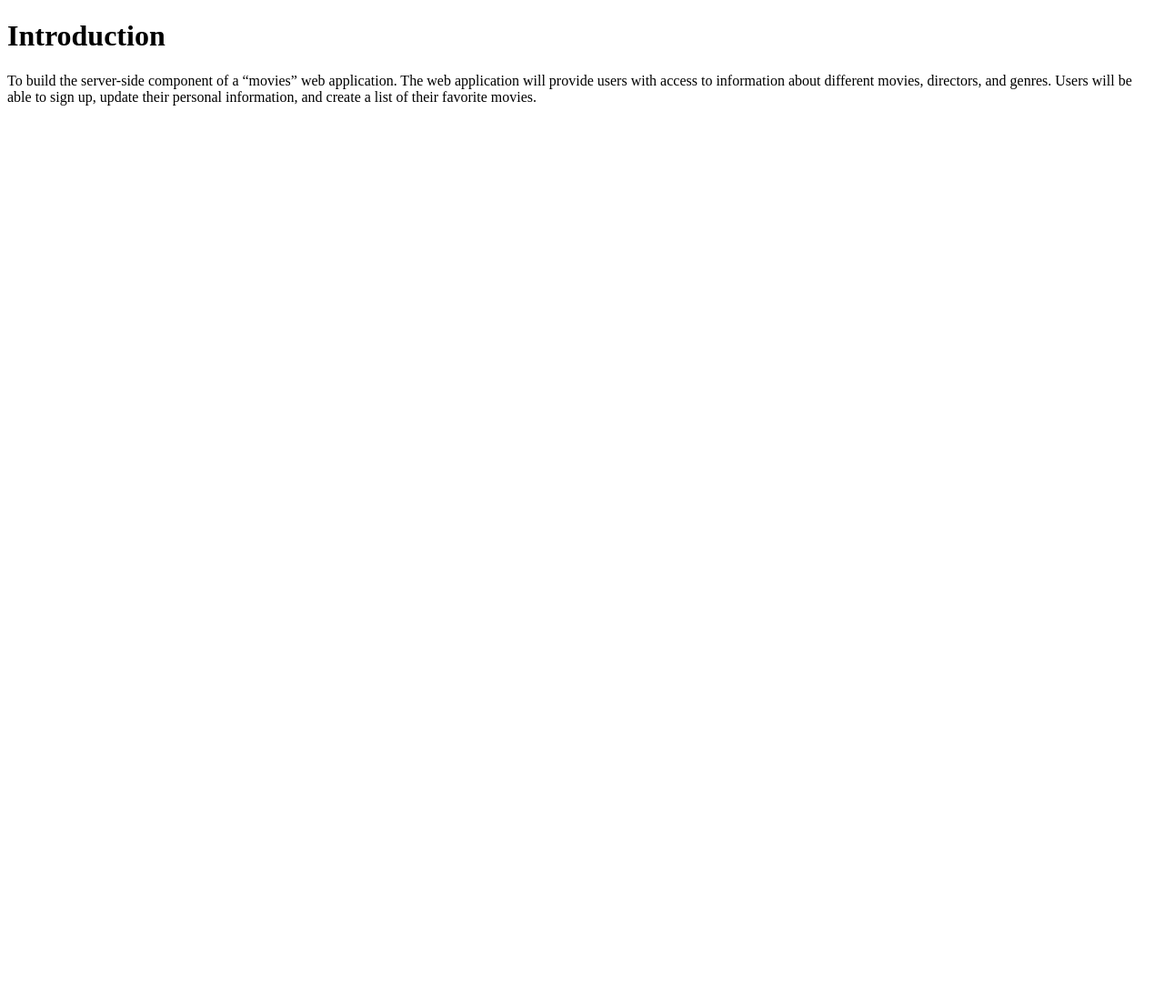
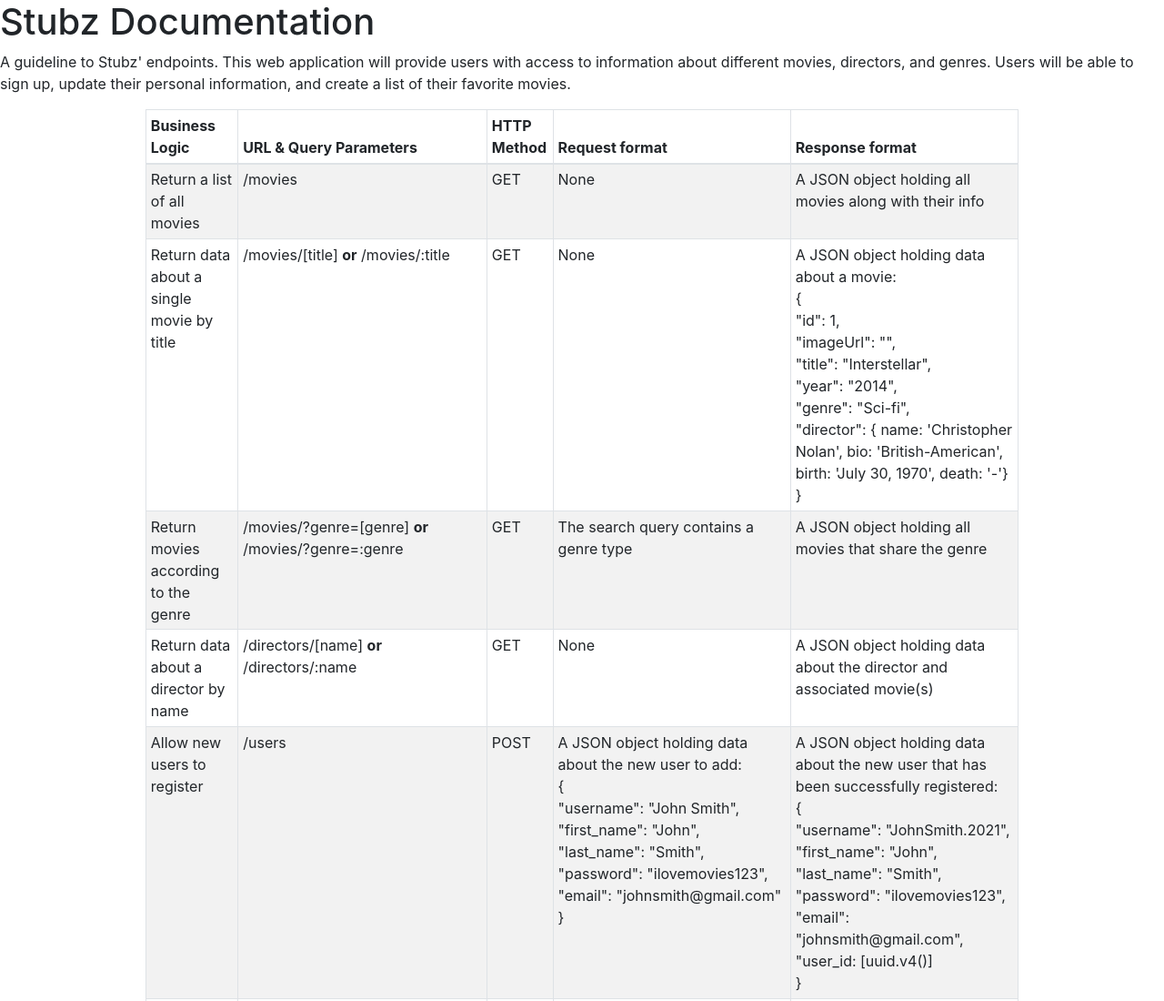
Before and after one commit to serinhanw/movie_api, a website: page public/documentation.html in a window 1280 px wide. Shown: the top 1100 px of the page at 91% size. Before the commit the page ends 800 px from the top, so only its background shows below. Drawn offline with nearby package versions, Linux system fonts and the light colour scheme; a web font is replaced by a local one.

Commit message:
endpoints explained

```diff
--- a/public/documentation.html
+++ b/public/documentation.html
@@ -4,30 +4,156 @@
   <head>
     <meta charset="utf-8">
     <meta name="viewport" content="width=device-width, initial-scale=1">
-    <title>Movies Rolodex</title>
+    <title>Stubz</title>
     <link rel="shortcut icon" href="">
-    <link href="https://fonts.googleapis.com/css2?family=Rampart+One&family=Titan+One&family=Poppins:ital,wght@0,400;0,500;0,600;1,400;1,500;1,600&family=Roboto:ital,wght@0,300;0,400;0,500;1,400;1,500&display=swap" rel="stylesheet">
-    <link rel="stylesheet" type="text/css" href="css/styles.css">
-    <link href="" rel="scriptsheet" type="text/js" />
-    <link href="" rel="stylesheet" type="text/css" />
+    <link rel="stylesheet" href="https://stackpath.bootstrapcdn.com/bootstrap/4.3.1/css/bootstrap.min.css" integrity="sha384-ggOyR0iXCbMQv3Xipma34MD+dH/1fQ784/j6cY/iJTQUOhcWr7x9JvoRxT2MZw1T" crossorigin="anonymous">
   </head>
 
   <body>
-    <h1>Introduction</h1>
-    <p>To build the server-side component of a “movies” web application. The web
-        application will provide users with access to information about different
-        movies, directors, and genres. Users will be able to sign up, update their
-        personal information, and create a list of their favorite movies.
+    <h1>Stubz Documentation</h1>
+    <p>A guideline to Stubz' endpoints. This web application will provide users with access to information about different
+        movies, directors, and genres. Users will be able to sign up, update their personal information, and create a list of their favorite movies.
     </p>
 
 
+  <table class="table table-striped table-bordered table-hover table-sm w-75 m-auto mb-5">
 
+    <thead>
+      <tr>
+        <th scope="col">Business Logic</th>
+        <th scope="col">URL & Query Parameters</th>
+        <th scope="col">HTTP Method</th>
+        <th scope="col">Request format</th>
+        <th scope="col">Response format</th>
+      </tr>
+    </thead>
 
+    <tbody>
+      <tr>
+        <td>Return a list of all movies</td>
+        <td>/movies</td>
+        <td>GET</td>
+        <td>None</td>
+        <td>A JSON object holding all movies along with their info</td>
+      </tr>
 
+      <tr>
+        <td>Return data about a single movie by title</td>
+        <td>/movies/[title] <b>or</b> /movies/:title</td>
+        <td>GET</td>
+        <td>None</td>
+        <td>A JSON object holding data about a movie:
+          <br> {
+          <br> "id": 1,
+          <br> "imageUrl": "",
+          <br> "title": "Interstellar",
+          <br> "year": "2014",
+          <br> "genre": "Sci-fi",
+          <br> "director": {
+            name: 'Christopher Nolan',
+            bio: 'British-American',
+            birth: 'July 30, 1970',
+            death: '-'}
+          <br> }
+        </td>
+      </tr>
 
+      <tr>
+        <td>Return movies according to the genre</td>
+        <td>/movies/?genre=[genre] <b>or</b> /movies/?genre=:genre</td>
+        <td>GET</td>
+        <td>The search query contains a genre type</td>
+        <td>A JSON object holding all movies that share the genre</td>
+      </tr>
 
+      <tr>
+        <td>Return data about a director by name</td>
+        <td>/directors/[name] <b>or</b> /directors/:name</td>
+        <td>GET</td>
+        <td>None</td>
+        <td>A JSON object holding data about the director and associated movie(s)</td>
+      </tr>
 
+      <tr>
+        <td>Allow new users to register</td>
+        <td>/users</td>
+        <td>POST</td>
+        <td>A JSON object holding data about the new user to add:
+          <br> {
+          <br> "username": "John Smith",
+          <br> "first_name": "John",
+          <br> "last_name": "Smith",
+          <br> "password": "ilovemovies123",
+          <br> "email": "johnsmith@gmail.com"
+          <br> }
+        </td>
+        <td>A JSON object holding data about the new user that has been successfully registered:
+          <br> {
+          <br> "username": "JohnSmith.2021",
+          <br> "first_name": "John",
+          <br> "last_name": "Smith",
+          <br> "password": "ilovemovies123",
+          <br> "email": "johnsmith@gmail.com",
+          <br> "user_id: [uuid.v4()]
+          <br> }
+        </td>
+      </tr>
 
+      <tr>
+        <td>Allow users to view their profile</td>
+        <td>/users/[username] <b>or</b> /users/:username</td>
+        <td>GET</td>
+        <td>None</td>
+        <td>A JSON object holding all data about a specific user:
+          <br> {
+          <br> "user_id": [uuid.v4()],
+          <br> "username": "careerfoundry",
+          <br> "first_name": "Career",
+          <br> "last_name": "Foundry",
+          <br> "password": "moviesapp",
+          <br> "email": "careerfoundry@gmail.com",
+          <br> "favorites": ["Fury"]
+          <br> }
+        </td>
+      </tr>
+
+      <tr>
+        <td>Allow users to update their info</td>
+        <td>/users/[user_id] <b>or</b> /users/:id</td>
+        <td>PUT</td>
+        <td>A JSON object holding the update about the user:
+          <br> {
+          <br> "email": "careerfoundry20@gmail.com"
+          <br> }
+        </td>
+        <td>>A verification text stating whether or not the update has been successful</td>
+      </tr>
+
+      <tr>
+        <td>Allow users to add movies to their list of favorites</td>
+        <td>/users/[user_id]/favorites/[movie] <b>or</b> /users/:id/favorites/:movie</td>
+        <td>POST</td>
+        <td>Registered user individual (user_id) adds a movie to their list of favorites</td>
+        <td>A verification text stating whether or not the movie has been successfully added</td>
+      </tr>
+
+      <tr>
+        <td>Allow users to remove movies from their list of favorites</td>
+        <td>/users/[user_id]/favorites/[movie] <b>or</b> /users/:id/favorites/:movie</td>
+        <td>DELETE</td>
+        <td>Registered user individual (user_id) removes a movie from their list of favorites</td>
+        <td>A verification text stating whether or not the movie has been successfully deleted</td>
+      </tr>
+
+      <tr>
+        <td>Allow existing users to deregister</td>
+        <td>/users/[user_id] <b>or</b> /users/:id</td>
+        <td>DELETE</td>
+        <td>None</td>
+        <td>A verification message stating whether or not the user was able to successfully deregister</td>
+      </tr>
+    </tbody>
+  </table>
 
 
   </body>
```
